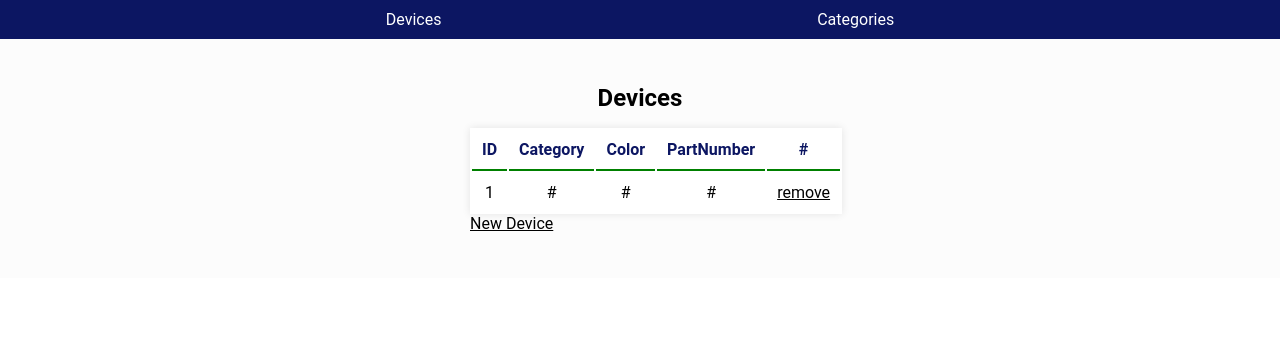
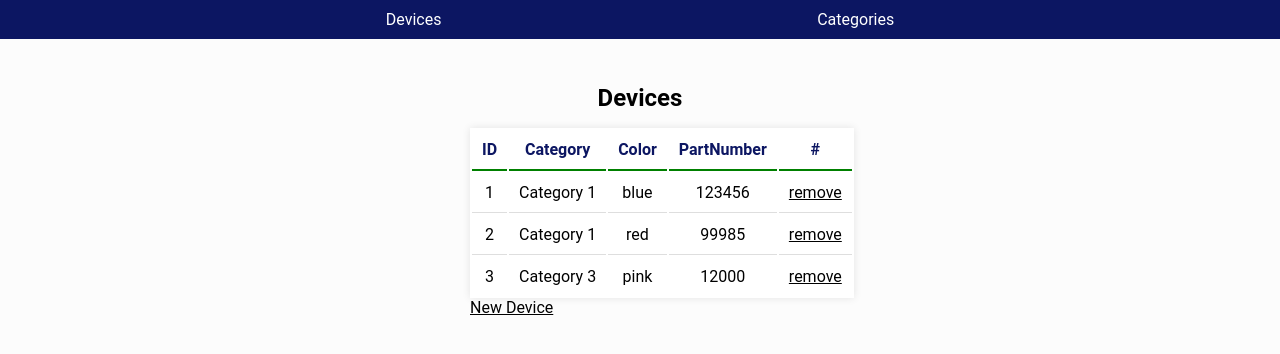
Before and after one commit to daniloscipioni/challenge-eldorado, an Angular app: page /devices in a window 1280 px wide. Shown: the top 354 px of the page. Built offline with nearby package versions, Linux system fonts and the light colour scheme; data requests are answered from the project's data file.

Commit message:
Add list for devices and categories

```diff
--- a/src/app/category/category.component.html
+++ b/src/app/category/category.component.html
@@ -8,9 +8,9 @@
       <th class="table__header__content">#</th>
     </thead>
     <tbody>
-      <tr class="table__row">
-        <td class="table__content">1</td>
-        <td class="table__content">#</td>
+      <tr *ngFor="let category of categories" class="table__row">
+        <td class="table__content">{{category.id}}</td>
+        <td class="table__content">{{category.name}}</td>
         <td class="table__content"><a href="#">remove</a></td>
       </tr>
     </tbody>
--- a/src/app/category/category.component.ts
+++ b/src/app/category/category.component.ts
@@ -1,3 +1,5 @@
+import { CategoryService } from '../services/category.service';
+import { Category } from './../models/category.model';
 import { Component, OnInit } from '@angular/core';
 
 @Component({
@@ -7,9 +9,14 @@ import { Component, OnInit } from '@angular/core';
 })
 export class CategoryComponent implements OnInit {
 
-  constructor() { }
+  categories: Category[] = [];
+
+  constructor(private service: CategoryService) { }
 
   ngOnInit(): void {
+    this.service.listCategories().subscribe((categories: Category[]) =>{
+      this.categories = categories;
+    })
   }
 
 }
--- a/src/app/device/device.component.html
+++ b/src/app/device/device.component.html
@@ -10,11 +10,11 @@
       <th class="table__header__content">#</th>
     </thead>
     <tbody>
-      <tr class="table__row">
-        <td class="table__content">1</td>
-        <td class="table__content">#</td>
-        <td class="table__content">#</td>
-        <td class="table__content">#</td>
+      <tr *ngFor="let device of devices" class="table__row">
+        <td class="table__content">{{device.id}}</td>
+        <td class="table__content">{{device.category}}</td>
+        <td class="table__content">{{device.color}}</td>
+        <td class="table__content">{{device.partNumber}}</td>
         <td class="table__content"><a href="#">remove</a></td>
       </tr>
     </tbody>
--- a/src/app/device/device.component.scss
+++ b/src/app/device/device.component.scss
@@ -14,9 +14,9 @@
     color: var(--primary);
 
     &__content {
+      border-bottom: 2px solid green;
       padding: 10px;
-      border-bottom: 2px solid green;
-    }
+     }
   }
 
   &__row {
@@ -31,7 +31,8 @@
   }
 
   &__content {
+    border-bottom: 1px solid var(--cinza-claro);
     padding: 10px;
-    border-bottom: 1px solid var(--cinza-claro);
+    white-space: nowrap;
   }
 }
--- a/src/app/device/device.component.ts
+++ b/src/app/device/device.component.ts
@@ -1,4 +1,6 @@
+import { DeviceService } from './../services/device.service';
 import { Component, OnInit } from '@angular/core';
+import { Device } from '../models/device.model';
 
 @Component({
   selector: 'app-device',
@@ -7,9 +9,14 @@ import { Component, OnInit } from '@angular/core';
 })
 export class DeviceComponent implements OnInit {
 
-  constructor() { }
+  devices: Device[] = [];
+
+  constructor(private service: DeviceService) { }
 
   ngOnInit(): void {
+    this.service.listDevices().subscribe((devices: Device[]) => {
+      this.devices = devices;
+    })
   }
 
 }
--- /dev/null
+++ b/src/app/services/category.service.ts
@@ -0,0 +1,24 @@
+import { HttpClient } from '@angular/common/http';
+import { Injectable } from '@angular/core';
+import { Observable } from 'rxjs';
+import { Category } from '../models/category.model';
+
+@Injectable({
+  providedIn: 'root',
+})
+export class CategoryService {
+  private listCategory: Category[] = [];
+  private url = 'http://localhost:3000/categories';
+
+  constructor(private httpClient: HttpClient) {
+    this.listCategory = [];
+  }
+
+  listCategories(): Observable<Category[]> {
+    return this.httpClient.get<Category[]>(this.url);
+  }
+
+  addCategory(category: Category): Observable<Category> {
+    return this.httpClient.post<Category>(this.url, category);
+  }
+}
--- /dev/null
+++ b/src/app/services/device.service.ts
@@ -0,0 +1,25 @@
+import { Category } from './../models/category.model';
+import { Observable } from 'rxjs';
+import { Device } from './../models/device.model';
+import { Injectable } from '@angular/core';
+import { HttpClient } from '@angular/common/http';
+
+@Injectable({
+  providedIn: 'root',
+})
+export class DeviceService {
+  private listDevice: Device[] = [];
+  private url = 'http://localhost:3000/devices';
+
+  constructor(private httpClient: HttpClient) {
+    this.listDevice = [];
+  }
+
+  listDevices(): Observable<Device[]> {
+    return this.httpClient.get<Device[]>(this.url);
+  }
+
+  addDevice(device: Device): Observable<Device> {
+    return this.httpClient.post<Device>(this.url, device);
+  }
+}
```
Also changed, not shown: src/app/category.service.ts (deleted, +0 -9 lines), src/app/device.service.ts (deleted, +0 -9 lines), 2 other files (tests, documents, lock files or other folders).
